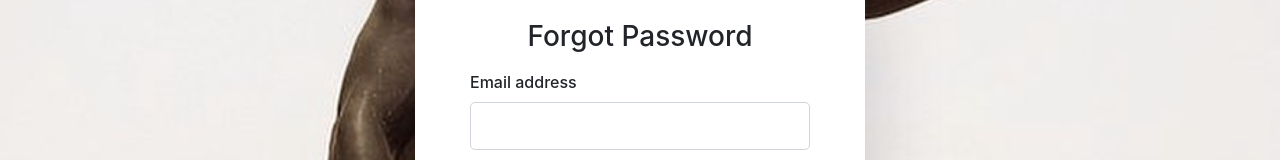
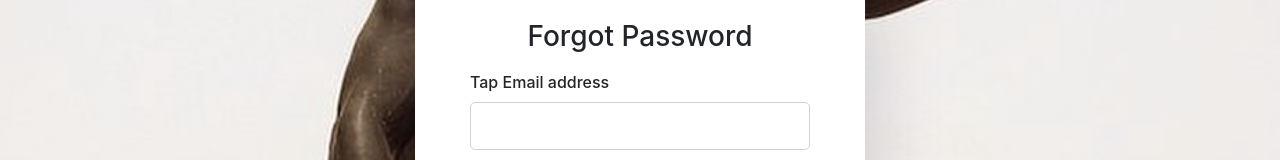
Before and after one commit to yannickogoubiyi/ECP-Epitech, a Vue app in the folder fitewe/fitewe-frontend/: page /forgot-password in a window 1280 px wide. Shown: the part 280-440 px from the top of the page. Built offline with nearby package versions, Linux system fonts and the light colour scheme.

Commit message:
again
pour voir

```diff
--- a/fitewe/fitewe-frontend/src/components/ForgotPassword.vue
+++ b/fitewe/fitewe-frontend/src/components/ForgotPassword.vue
@@ -4,7 +4,7 @@
             <h3>Forgot Password</h3>
 
             <div class="form-group">
-                <label>Email address</label>
+                <label>Tap Email address</label>
                 <input type="email" class="form-control form-control-lg" />
             </div>
 
```
